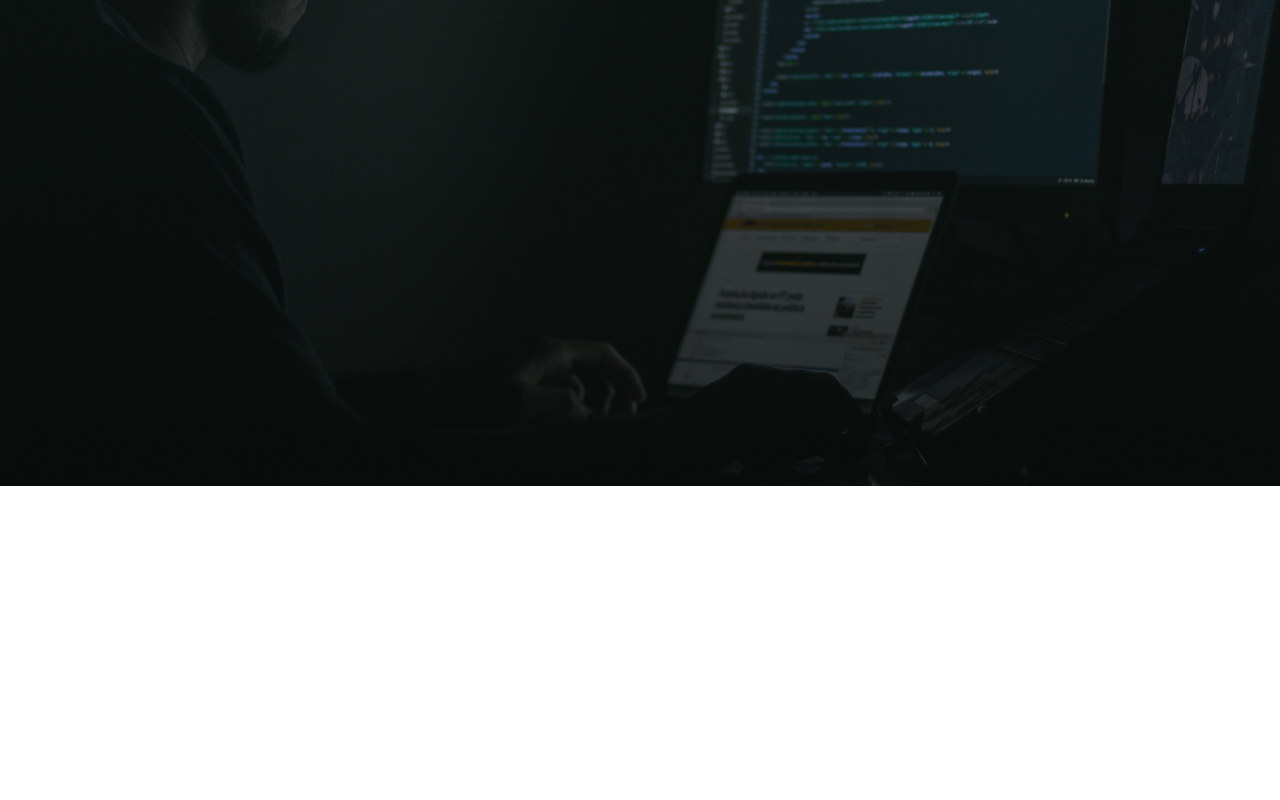
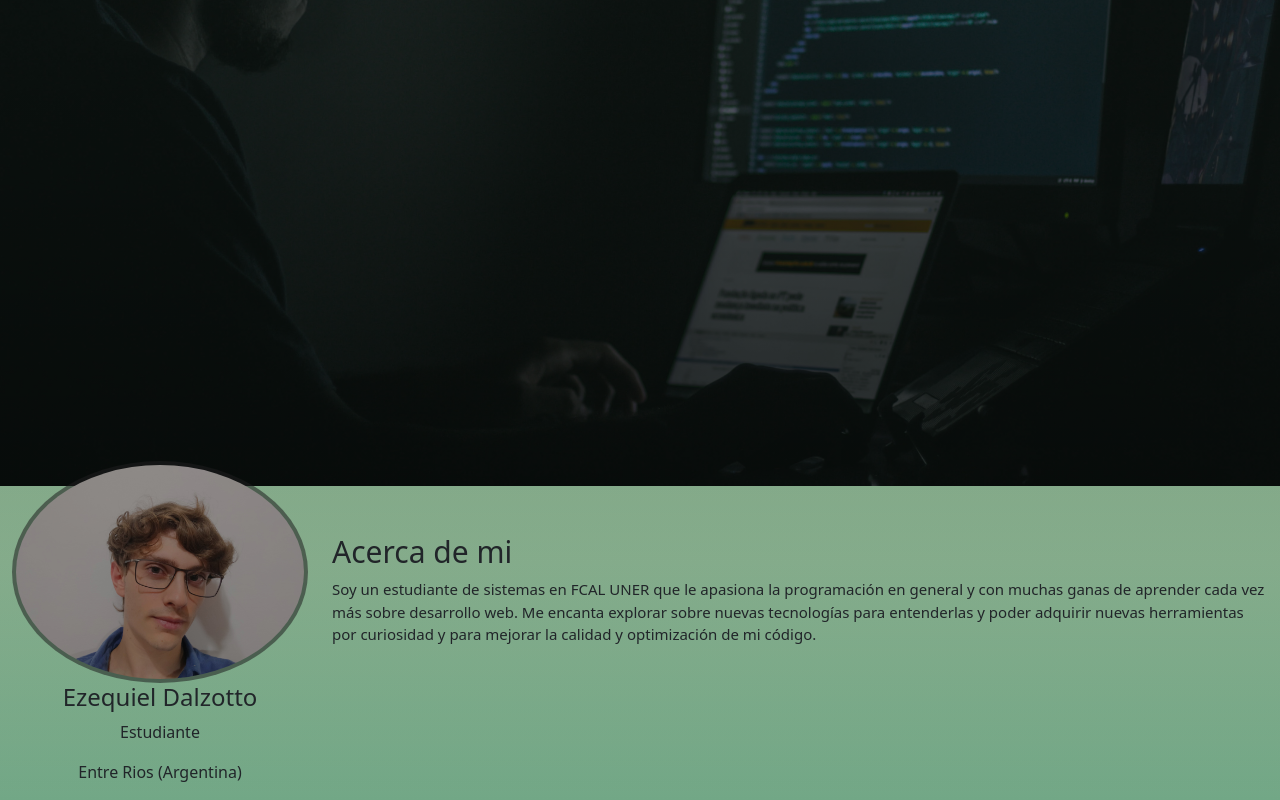
Before and after one commit to EzequielDalzotto/portfolio-web-front-end, an Angular app: page / in a window 1280 px wide. Shown: the part 386-1186 px from the top of the page. Before the commit the page ends 872 px from the top, so only its background shows below. Built offline with nearby package versions, Linux system fonts and the light colour scheme.

Commit message:
about-me component

```diff
--- a/src/app/app.module.ts
+++ b/src/app/app.module.ts
@@ -6,13 +6,15 @@ import { AppComponent } from './app.component';
 import { HeaderComponent } from './components/header/header.component';
 import { HomeComponent } from './components/home/home.component';
 import { BannerComponent } from './components/banner/banner.component';
+import { AboutMeComponent } from './components/about-me/about-me.component';
 
 @NgModule({
   declarations: [
     AppComponent,
     HeaderComponent,
     HomeComponent,
-    BannerComponent
+    BannerComponent,
+    AboutMeComponent
   ],
   imports: [
     BrowserModule,
--- /dev/null
+++ b/src/app/components/about-me/about-me.component.css
@@ -0,0 +1,23 @@
+/*Acerca de mi*/
+.about-me{
+    background: linear-gradient(rgba(0, 20, 2, 0.1),rgba(255, 255, 255, 0));
+}
+
+.about-me.grid{
+    margin-left: none;
+}
+
+.ft-perfil{
+    margin-top: -25px;
+    margin-left: none;
+    background-color: #1f1f1f8a;
+    border: #1e5631;
+}
+
+.about-me-titulo{
+    font-size: 30px;
+}
+
+.about-me-texto{
+    font-size: 15px;
+}
--- /dev/null
+++ b/src/app/components/about-me/about-me.component.html
@@ -0,0 +1,21 @@
+    <!--Acerca de mi-->
+    <section class="about-me">
+        <div class="container-fluid grid ms-0 m-0"> <!--Arreglar margin end-->
+            <div class="row">
+              <div class="col-3 text-center">
+                <img src="../../../assets/perfil2.jpg" alt="foto de perfil" class="rounded-circle img-fluid img-thumbnail ft-perfil">
+                <h4>Ezequiel Dalzotto</h4>
+                <p>Estudiante</p>
+                <p>Entre Rios (Argentina)</p>
+              </div>
+              <div class="col-9 text-left mt-5">
+                <h2 class="about-me-titulo">Acerca de mi</h2>
+                <p class="about-me-texto">Soy un estudiante de sistemas en FCAL UNER que le apasiona la programación en general y
+                  con muchas ganas de aprender cada vez más sobre desarrollo web. Me encanta explorar
+                  sobre nuevas tecnologías para entenderlas y poder adquirir nuevas herramientas por
+                  curiosidad y para mejorar la calidad y optimización de mi código.
+                </p>
+              </div>
+            </div>
+          </div>
+    </section>
--- a/src/app/components/home/home.component.html
+++ b/src/app/components/home/home.component.html
@@ -1 +1,2 @@
 <app-banner></app-banner>
+<app-about-me></app-about-me>
--- a/src/styles.css
+++ b/src/styles.css
@@ -1,3 +1,8 @@
 .bg-custom{
     background-color: #045736;
 }
+
+body {
+    background: rgb(2,0,45);
+    background: linear-gradient(180deg, rgba(2,0,45,1) 0%, rgba(168,203,168,1) 35%, rgba(143,184,150,1) 80%, rgba(114,167,134,1) 100%);
+}
```
Also changed, not shown: src/app/components/about-me/about-me.component.ts (added, +10 -0 lines), 1 other file (tests, documents, lock files or other folders).
